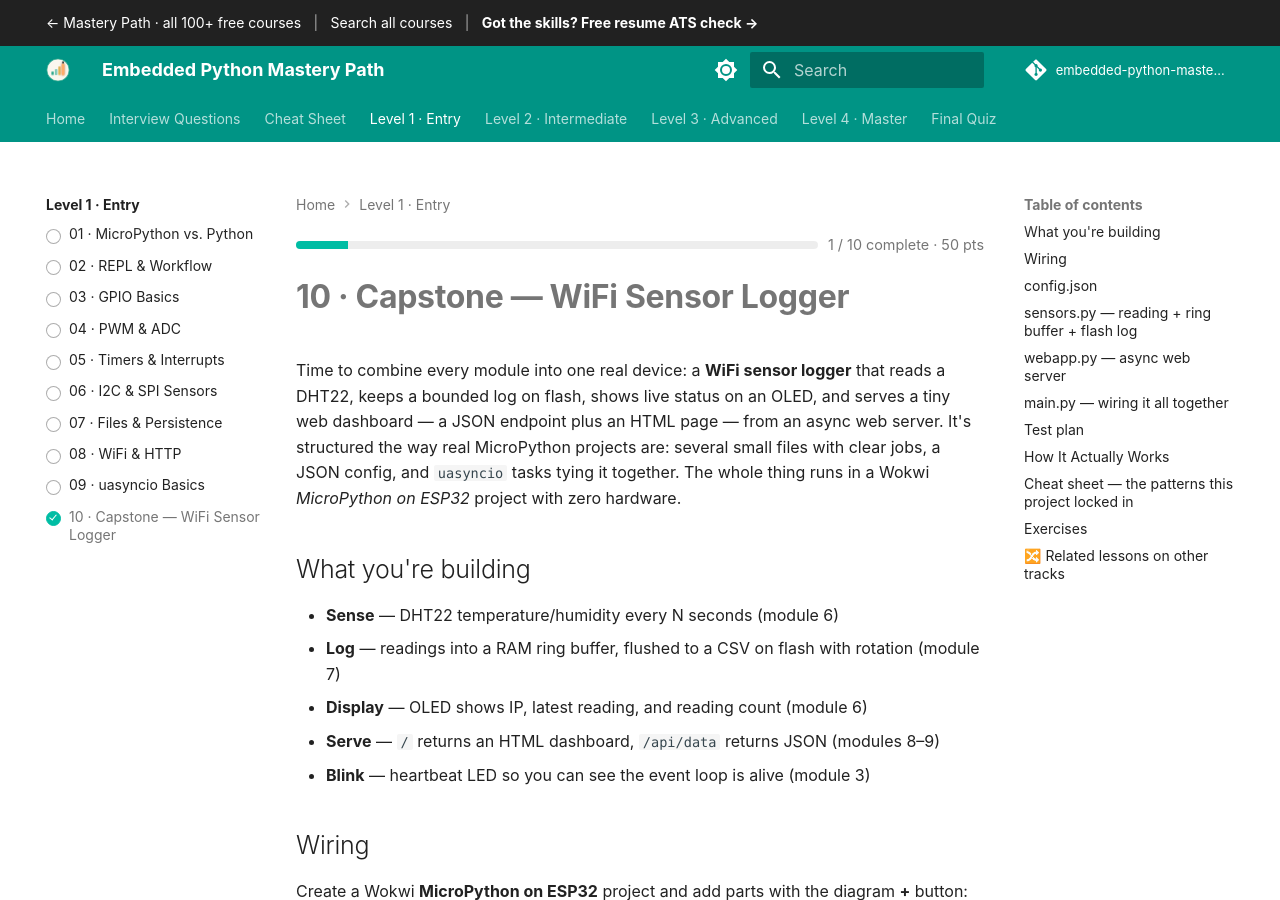
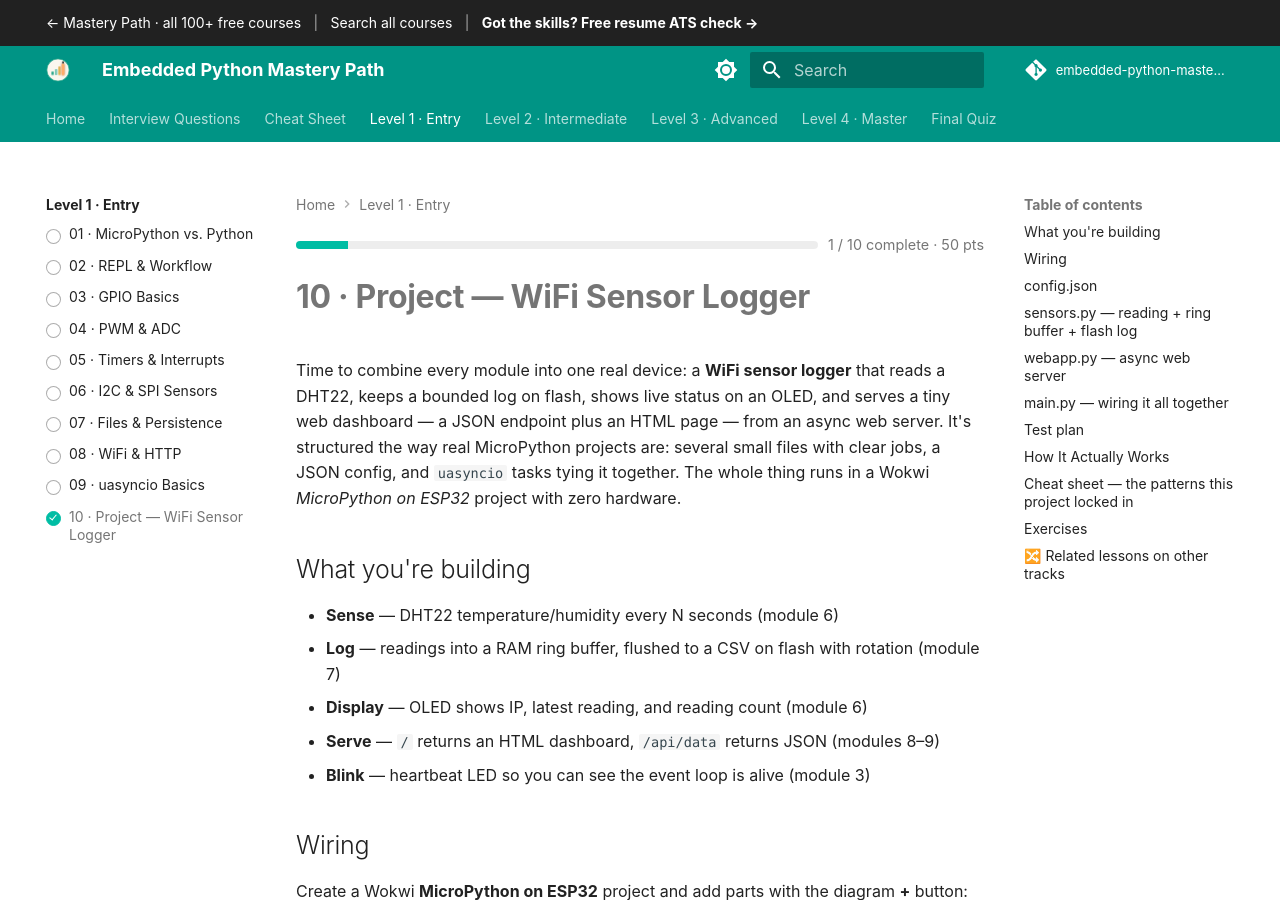
Before and after one commit to SIGILIPELLI/embedded-python-mastery-path, an MkDocs documentation site: the page built from docs/level-1/10-capstone-wifi-sensor-logger.md, in a window 1280 px wide and 900 px high. Built offline with MkDocs 1.6.1 and Material for MkDocs 9.7.7, drawn with Linux system fonts in a browser that asks for light colours; comment, search, counter and statistics services are not loaded.

Commit message:
Level-end build pages are titled Project; Capstone is reserved for the Level 4 course capstone
Co-Authored-By: Claude Sonnet 5.5 <noreply@anthropic.com>

```diff
--- a/docs/level-1/10-capstone-wifi-sensor-logger.md
+++ b/docs/level-1/10-capstone-wifi-sensor-logger.md
@@ -2,7 +2,7 @@
 description: "Capstone — WiFi Sensor Logger — Time to combine every module into one real device: a WiFi sensor logger that reads a DHT22, keeps a bounded log on flash…"
 ---
 
-# 10 · Capstone — WiFi Sensor Logger
+# 10 · Project — WiFi Sensor Logger
 
 Time to combine every module into one real device: a **WiFi sensor logger**
 that reads a DHT22, keeps a bounded log on flash, shows live status on an
--- a/mkdocs.yml
+++ b/mkdocs.yml
@@ -94,7 +94,7 @@ nav:
       - "07 · Files & Persistence": level-1/07-files-persistence.md
       - "08 · WiFi & HTTP": level-1/08-wifi-http.md
       - "09 · uasyncio Basics": level-1/09-uasyncio-basics.md
-      - "10 · Capstone — WiFi Sensor Logger": level-1/10-capstone-wifi-sensor-logger.md
+      - "10 · Project — WiFi Sensor Logger": level-1/10-capstone-wifi-sensor-logger.md
   - "Level 2 · Intermediate":
       - Overview: level-2/index.md
       - "MQTT & IoT Messaging": level-2/01-mqtt-iot-messaging.md
```
